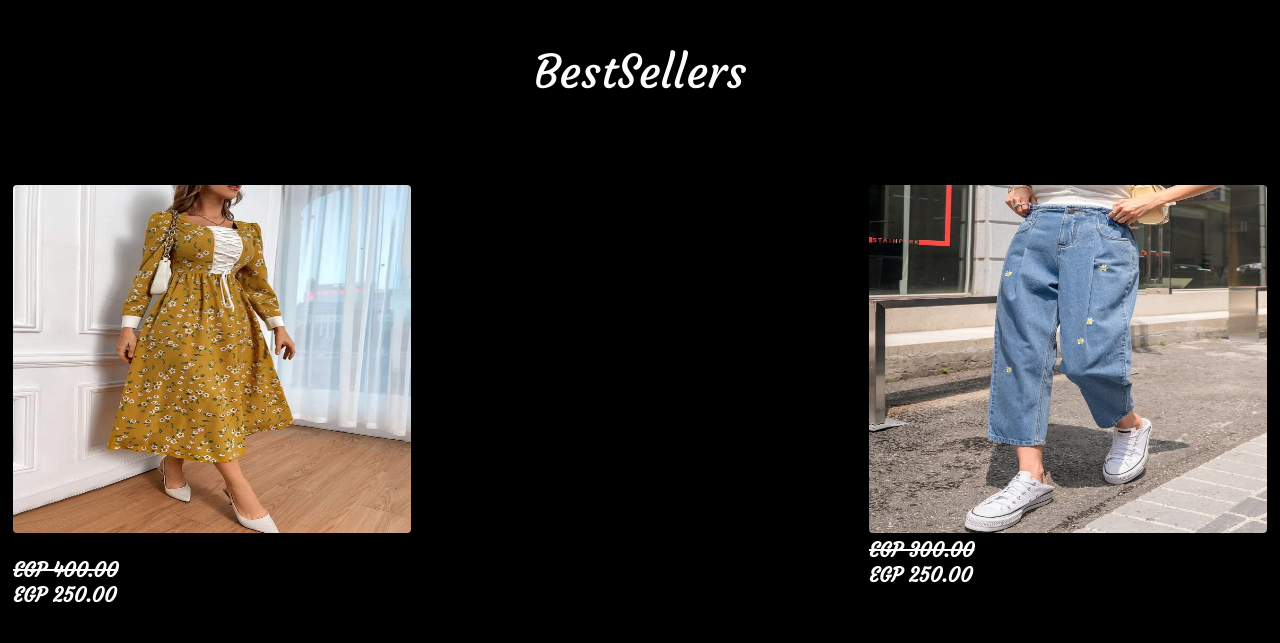
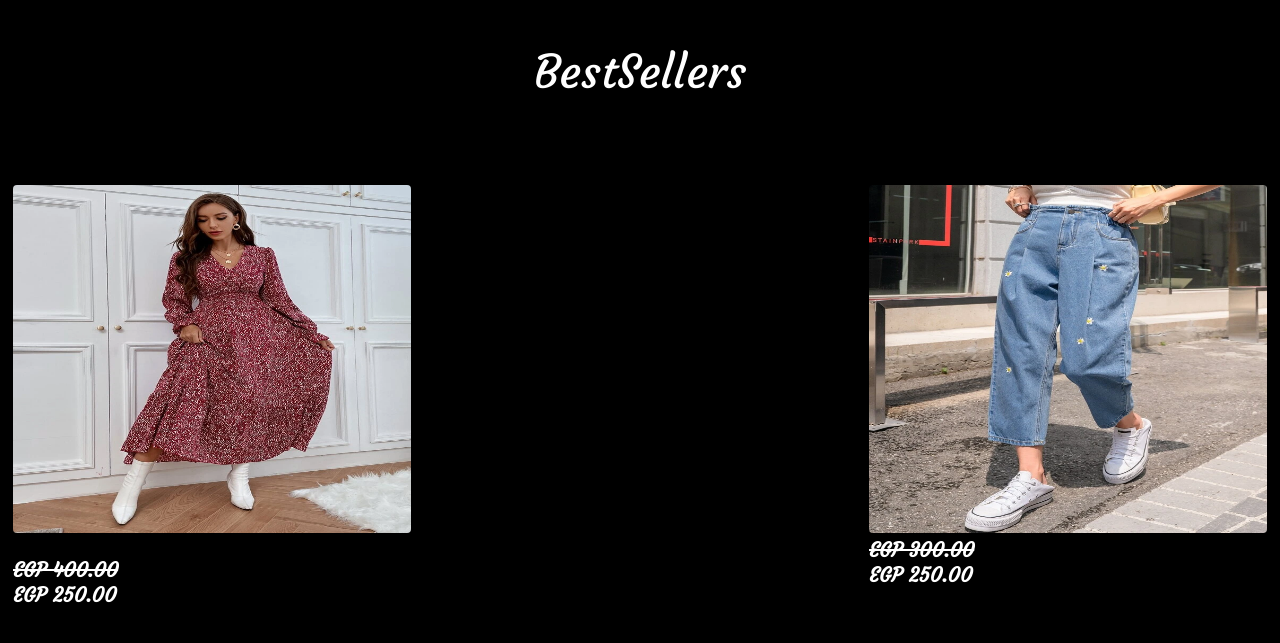
Before and after one commit to bassant556/application, a plain HTML site: page project/index.html in a window 1280 px wide. Shown: the part 700-1343 px from the top of the page. Drawn offline with Linux system fonts and the light colour scheme; files whose address does not match are found by name; a web font is replaced by a local one.

Commit message:
Update index.html

```diff
--- a/project/index.html
+++ b/project/index.html
@@ -64,7 +64,7 @@
 <section class="container">
     <section class="pro-container">
         <section class="block">
-        <img src="file:///C:/Users/FOX/Desktop/project/1636161767cdc38fd8a64d671c42b6e464e4f1d94d_thumbnail_750x.webp">
+        <img src="https://raw.githubusercontent.com/bassant556/application/main/project/1630635911325766bc6e3d3d2f4fdf00ba4a596cea_thumbnail_750x.webp">
         >
         <div class="des">
 <h5><del>EGP 400.00</del></h5>
```
